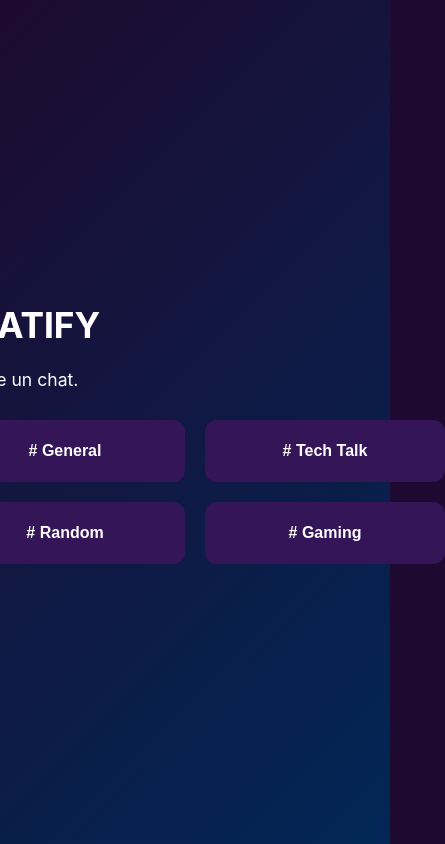
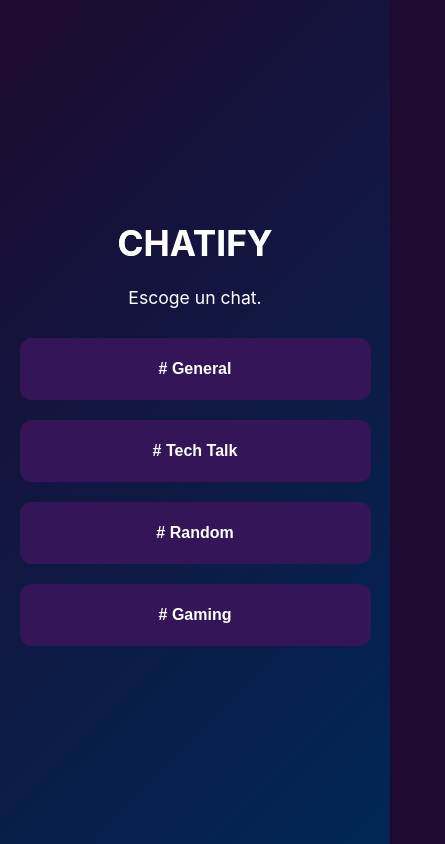
Before and after one commit to PlekDev/Chatify-Demo, a React (Vite) app: page / in a window 390 px wide. Shown: the whole page, 445 px wide, since content can reach past the window. Built offline with nearby package versions, Linux system fonts and the light colour scheme.

Commit message:
cambios finales

```diff
--- a/src/App.css
+++ b/src/App.css
@@ -9,8 +9,11 @@
   --text-dim: #b9bbbe;
 }
 
-@media screen and (max-width: 600px) {
-
+@media screen and (max-width: 540px) {
+  .glass-card {
+    align-items: center;
+    width: 90%;
+  }
 }
 
 body {
@@ -19,6 +22,7 @@ body {
   background-color: var(--bg-purple);
   color: var(--text-main);
   font-size: 1.1rem;
+  border: red 10px;
 }
 
 button, input {
@@ -168,7 +172,7 @@ h3 {
   display: flex;
   height: 100vh;
   width: 100vw;
-  overflow: hidden;
+  overflow-y: scroll;
 }
 
 /* Users & Channels ---------------------------------- */
@@ -180,14 +184,10 @@ h3 {
   background-color: var(--bg-purple);
   border-left: 2px solid var(--accent-purple);
   border-right: 2px solid var(--accent-purple);
-}
-
-#channels-container {
-  width: 260px;
-}
-
-#users-container {
+  overflow-x: scroll;
   width: 240px;
+  max-width: 240px;
+  min-width: 0vw;
 }
 
 .sidebar-title {
@@ -241,7 +241,7 @@ h3 {
   flex: 1;
   display: flex;
   flex-direction: column;
-  background-color: var(--bg-purple); /* #1e0a30 */
+  background-color: var(--bg-purple);
 }
 
 .chat-header {
--- a/src/App.jsx
+++ b/src/App.jsx
@@ -82,7 +82,7 @@ function App() {
       <div className="app-main-container">
         <Channels activeRoom={currentRoom} setRoom={joinRoom} />
         <Chat username={username} room={currentRoom} />
-        <Users room={currentRoom} />
+        <Users className="app-users" room={currentRoom} />
       </div>
     )
   }
```
Also changed, not shown: src/components/Chat.jsx (line endings or trailing spaces).
